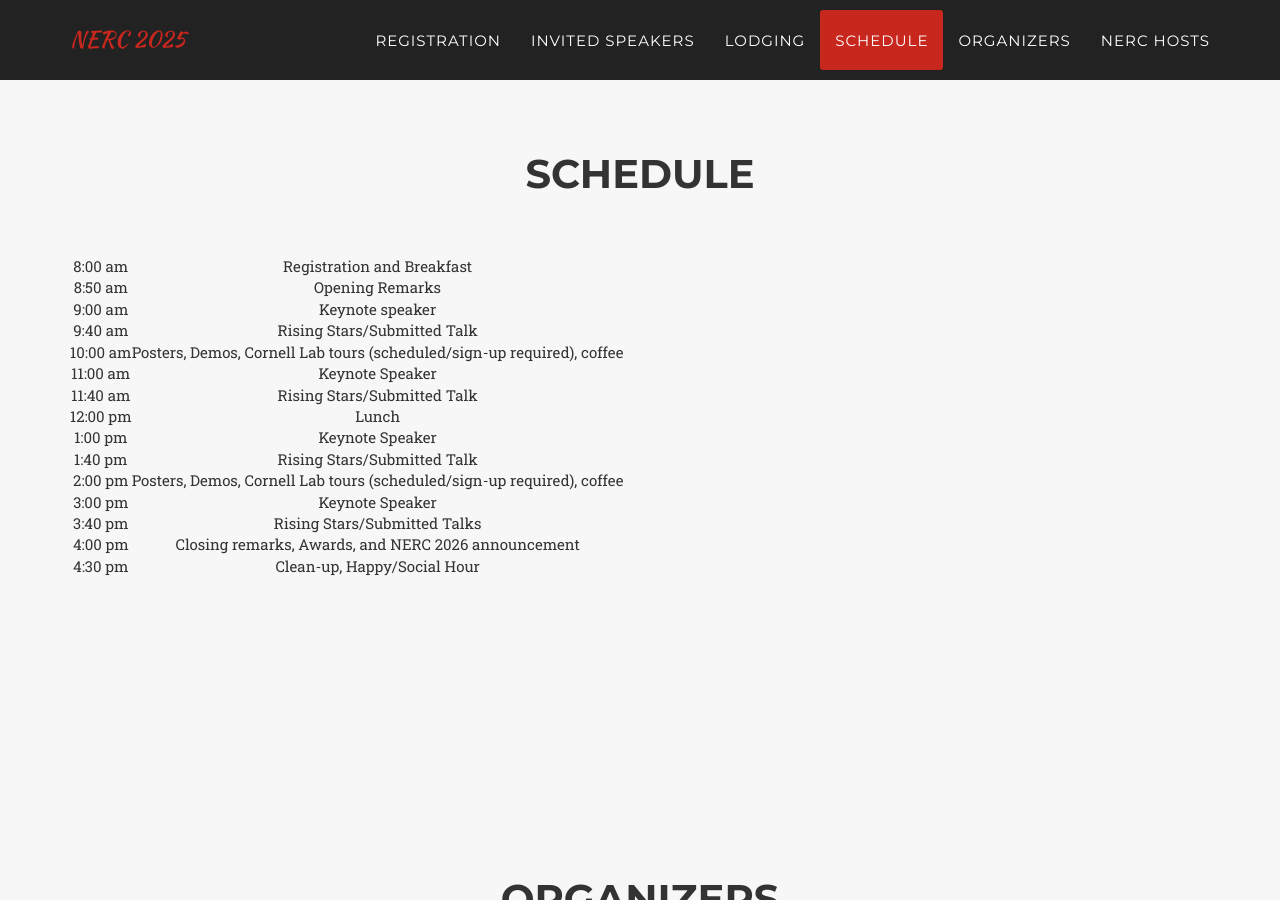
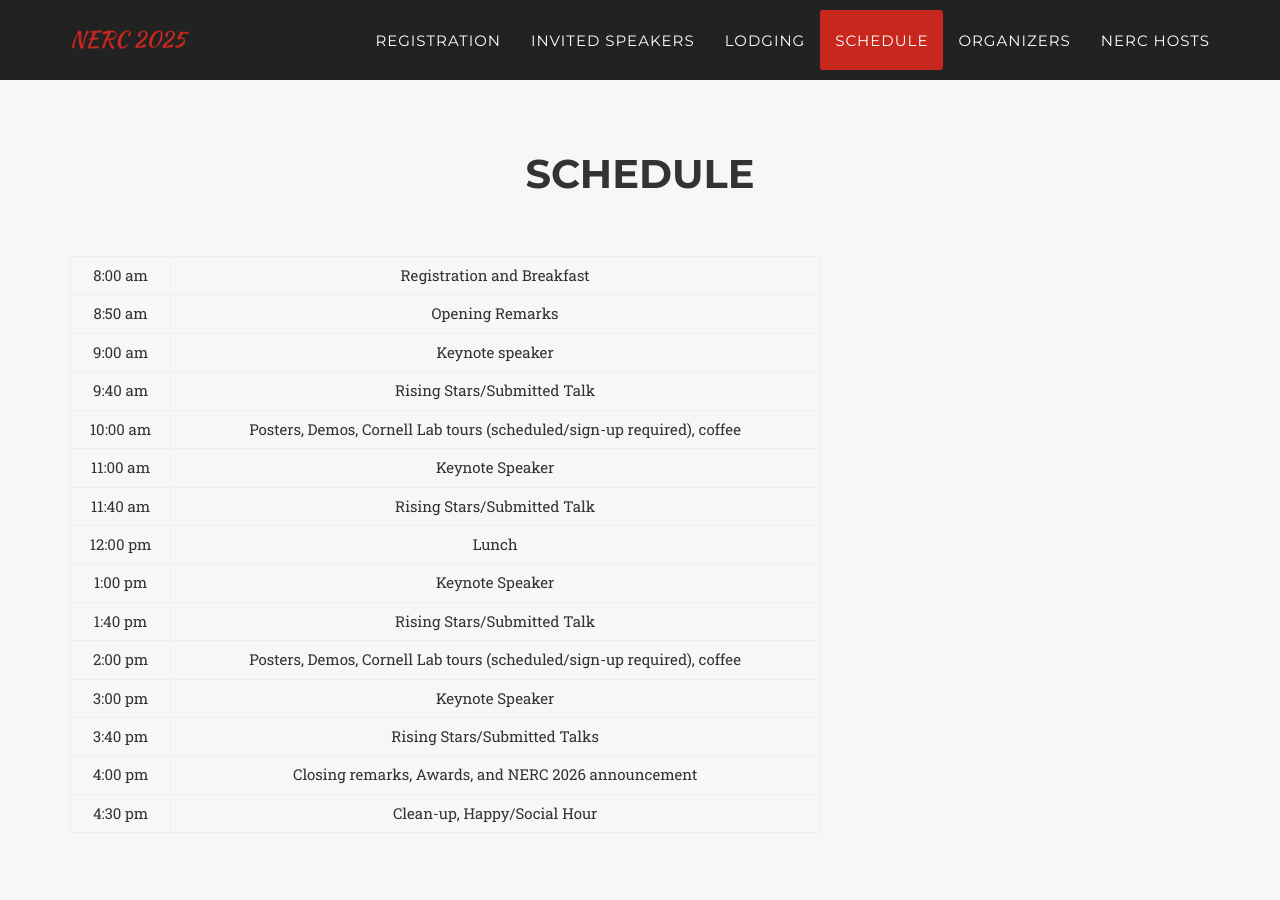
Before and after one commit to Cornell-Tech-AIRLab/cornell2025.nerc.io, a Jekyll site: the page built from index.html, in a window 1280 px wide and 900 px high, scrolled down 4174 px. Built offline with Jekyll 4.4.1, drawn with Linux system fonts in a browser that asks for light colours; some web fonts are replaced.

Commit message:
reverting schedule table

```diff
--- a/_includes/schedule.html
+++ b/_includes/schedule.html
@@ -9,7 +9,7 @@
     <div class="row justify-content-md-center text-center">
       <div class="col col-md-8 align-self-center">
         <!-- <table class="table table-bordered mx-auto; margin-left: auto; margin-right: auto;"> -->
-        <table class="margin-left: auto; margin-right: auto;">
+        <table class="table table-bordered mx-auto">
           <tbody>
             <tr>
               <td>
```
